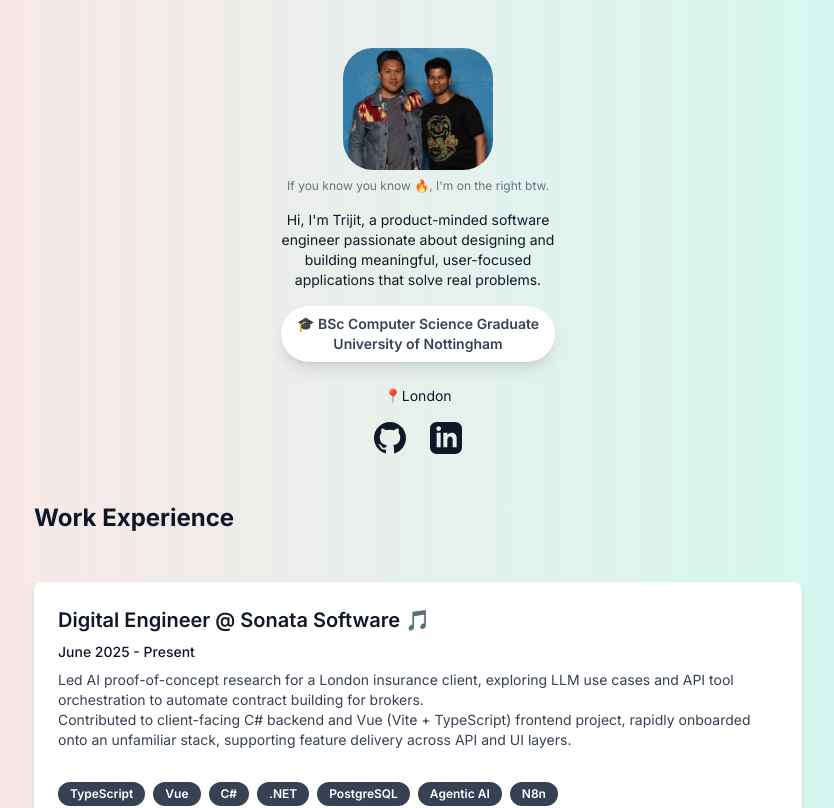
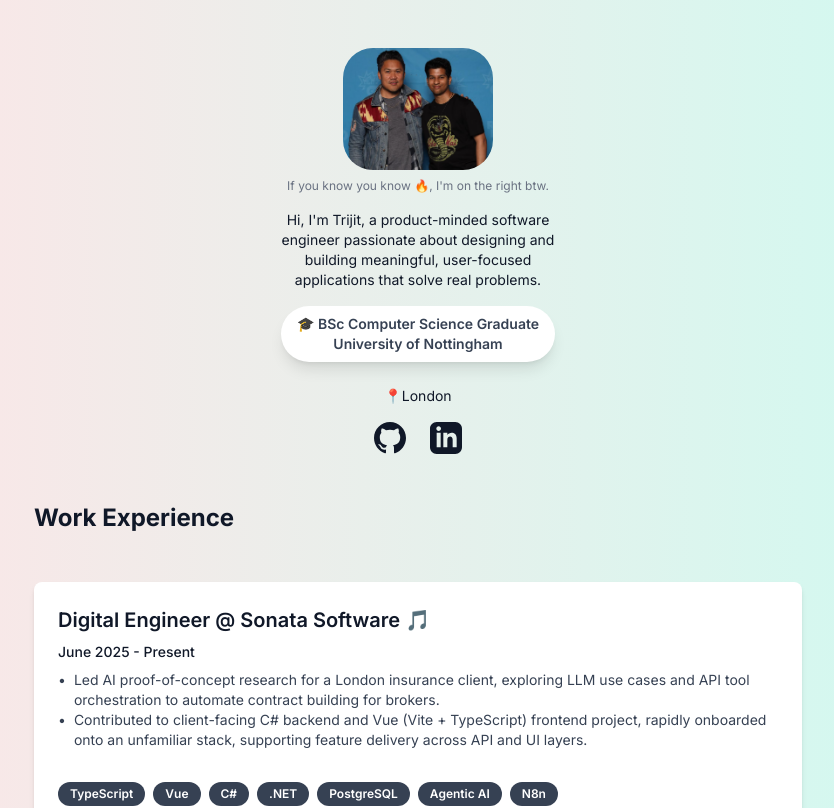
Before and after one commit to tri-jet/portfolio-site, a Next.js app: page /portfolio-site/ in a window 1280 px wide. Shown: the top 808 px of the page, without its empty margins (222-1056 px from the left). Built offline with nearby package versions, Linux system fonts and the light colour scheme.

Commit message:
Fix: Change Sonata job lines to bullet points

```diff
--- a/app/page.tsx
+++ b/app/page.tsx
@@ -46,7 +46,7 @@ export default function Home() {
             <Card
               title="Digital Engineer @ Sonata Software 🎵"
               subtitle="June 2025 - Present"
-              lines={[
+              bulletPoints={[
                 "Led AI proof-of-concept research for a London insurance client, exploring LLM use cases and API tool orchestration to automate contract building for brokers.",
                 "Contributed to client-facing C# backend and Vue (Vite + TypeScript) frontend project, rapidly onboarded onto an unfamiliar stack, supporting feature delivery across API and UI layers."
               ]}
```
